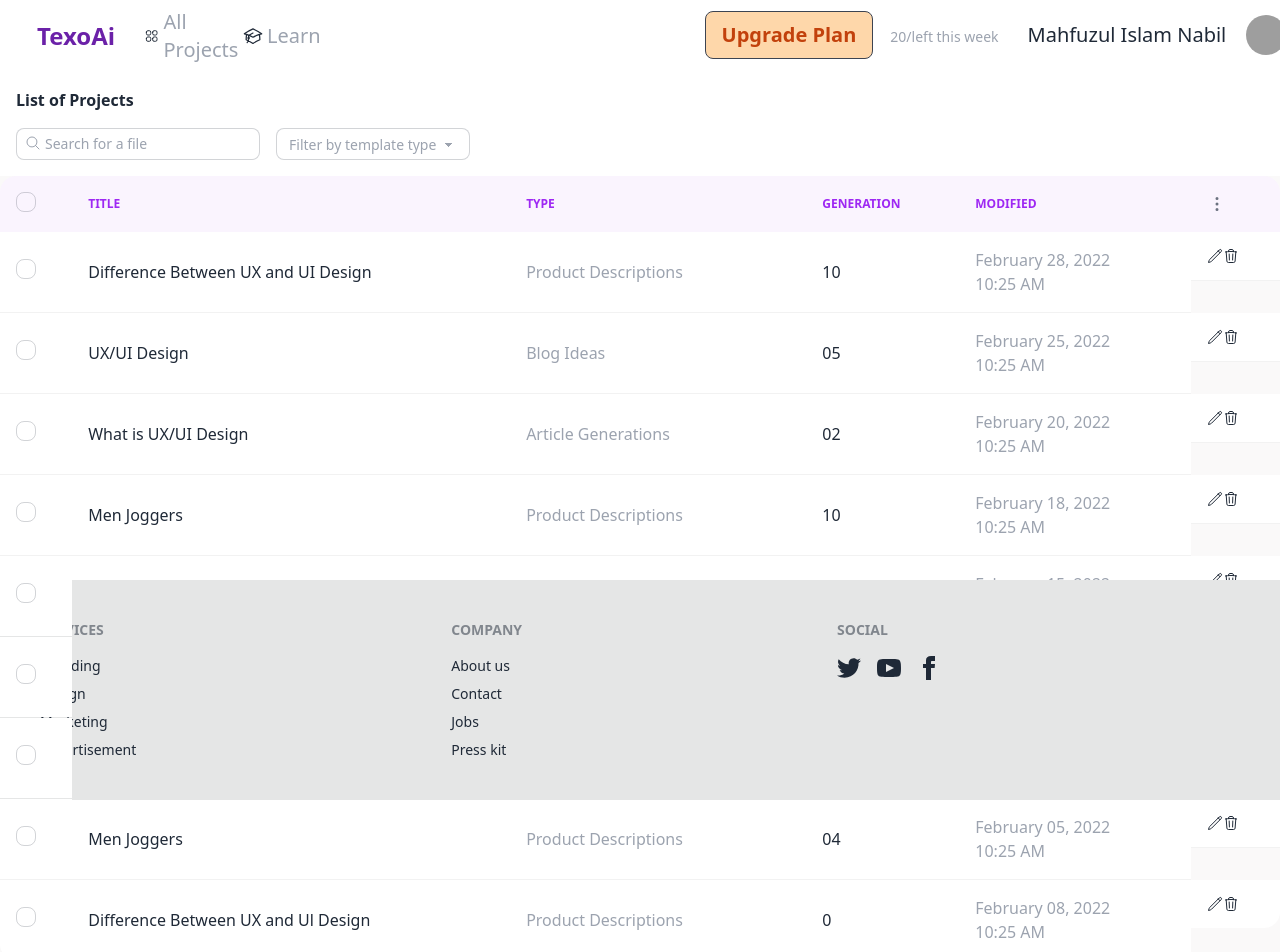
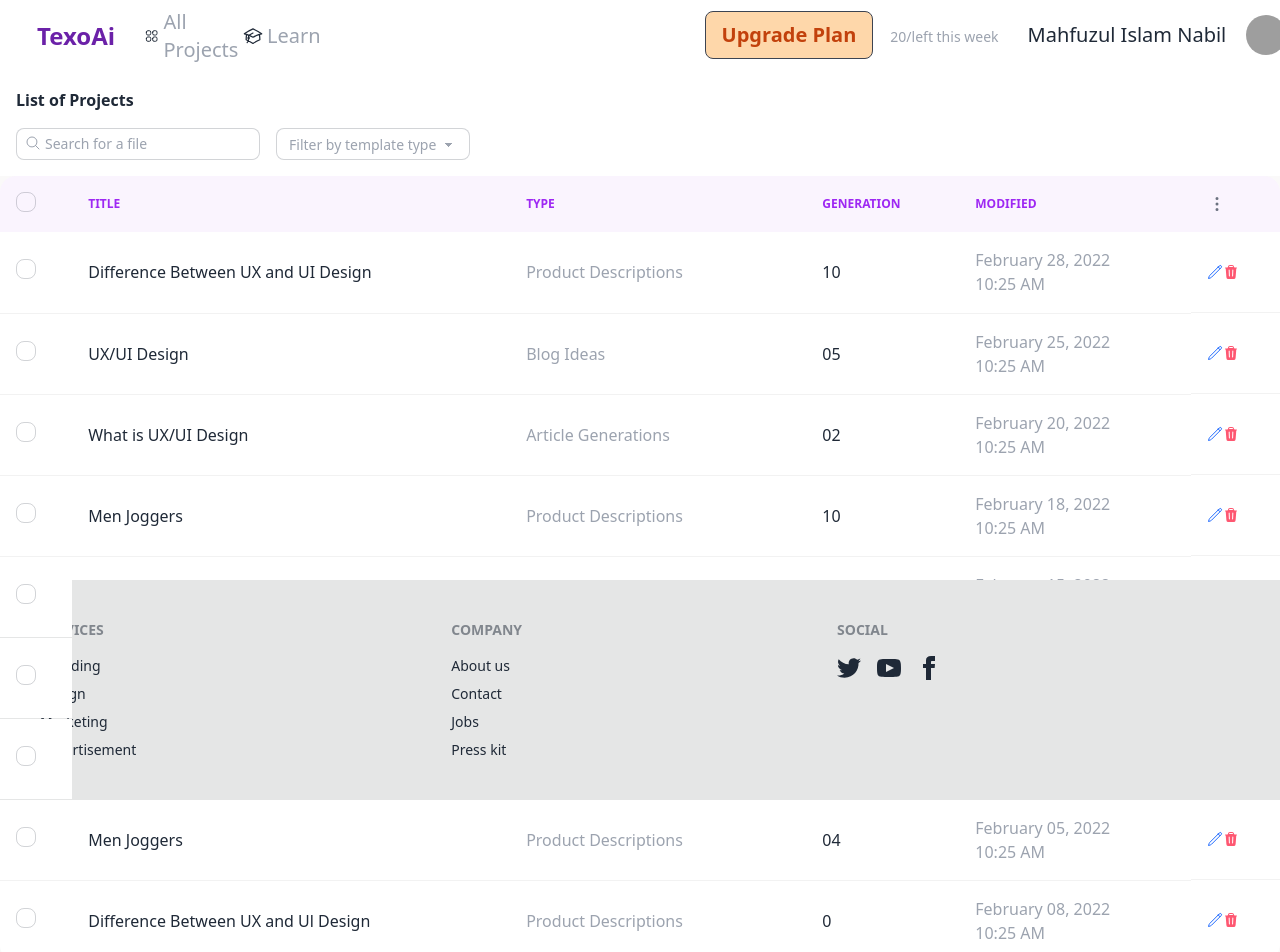
Before and after one commit to darkimpow/ai-writer-app-final, a React (Create React App) app: page /dashboard/projects in a window 1280 px wide. Shown: the top 952 px of the page. Built offline with nearby package versions, Linux system fonts and the light colour scheme; grey boxes are pictures that could not be loaded.

Commit message:
svg styling

```diff
--- a/src/pages/projects/TableBody.js
+++ b/src/pages/projects/TableBody.js
@@ -52,14 +52,16 @@
                         </td>
                         <td className={'flex flex-row'}>
                             <div>
-                                <svg xmlns="http://www.w3.org/2000/svg" fill="none" viewBox="0 0 24 24" strokeWidth={1.5} stroke="currentColor" className="w-4 h-4">
+                                <svg xmlns="http://www.w3.org/2000/svg" fill="none" viewBox="0 0 24 24" strokeWidth={1.5} stroke="#216bfe" className="w-4 h-12">
                                     <path strokeLinecap="round" strokeLinejoin="round" d="M16.862 4.487l1.687-1.688a1.875 1.875 0 112.652 2.652L6.832 19.82a4.5 4.5 0 01-1.897 1.13l-2.685.8.8-2.685a4.5 4.5 0 011.13-1.897L16.863 4.487zm0 0L19.5 7.125" />
                                 </svg>
                             </div>
                             <div>
-                                <svg xmlns="http://www.w3.org/2000/svg" fill="none" viewBox="0 0 24 24" strokeWidth={1.5} stroke="currentColor" className="w-4 h-4">
-                                    <path strokeLinecap="round" strokeLinejoin="round" d="M14.74 9l-.346 9m-4.788 0L9.26 9m9.968-3.21c.342.052.682.107 1.022.166m-1.022-.165L18.16 19.673a2.25 2.25 0 01-2.244 2.077H8.084a2.25 2.25 0 01-2.244-2.077L4.772 5.79m14.456 0a48.108 48.108 0 00-3.478-.397m-12 .562c.34-.059.68-.114 1.022-.165m0 0a48.11 48.11 0 013.478-.397m7.5 0v-.916c0-1.18-.91-2.164-2.09-2.201a51.964 51.964 0 00-3.32 0c-1.18.037-2.09 1.022-2.09 2.201v.916m7.5 0a48.667 48.667 0 00-7.5 0" />
+
+                                <svg xmlns="http://www.w3.org/2000/svg" viewBox="0 0 24 24" fill="#fe5771" className="w-4 h-12">
+                                    <path fillRule="evenodd" d="M16.5 4.478v.227a48.816 48.816 0 013.878.512.75.75 0 11-.256 1.478l-.209-.035-1.005 13.07a3 3 0 01-2.991 2.77H8.084a3 3 0 01-2.991-2.77L4.087 6.66l-.209.035a.75.75 0 01-.256-1.478A48.567 48.567 0 017.5 4.705v-.227c0-1.564 1.213-2.9 2.816-2.951a52.662 52.662 0 013.369 0c1.603.051 2.815 1.387 2.815 2.951zm-6.136-1.452a51.196 51.196 0 013.273 0C14.39 3.05 15 3.684 15 4.478v.113a49.488 49.488 0 00-6 0v-.113c0-.794.609-1.428 1.364-1.452zm-.355 5.945a.75.75 0 10-1.5.058l.347 9a.75.75 0 101.499-.058l-.346-9zm5.48.058a.75.75 0 10-1.498-.058l-.347 9a.75.75 0 001.5.058l.345-9z" clipRule="evenodd" />
                                 </svg>
+
                             </div>
                         </td>
                     </tr>
@@ -83,13 +85,13 @@
                         </td>
                         <td className={'flex flex-row'}>
                             <div>
-                                <svg xmlns="http://www.w3.org/2000/svg" fill="none" viewBox="0 0 24 24" strokeWidth={1.5} stroke="currentColor" className="w-4 h-4">
+                                <svg xmlns="http://www.w3.org/2000/svg" fill="none" viewBox="0 0 24 24" strokeWidth={1.5} stroke="#216bfe" className="w-4 h-12">
                                     <path strokeLinecap="round" strokeLinejoin="round" d="M16.862 4.487l1.687-1.688a1.875 1.875 0 112.652 2.652L6.832 19.82a4.5 4.5 0 01-1.897 1.13l-2.685.8.8-2.685a4.5 4.5 0 011.13-1.897L16.863 4.487zm0 0L19.5 7.125" />
                                 </svg>
                             </div>
                             <div>
-                                <svg xmlns="http://www.w3.org/2000/svg" fill="none" viewBox="0 0 24 24" strokeWidth={1.5} stroke="currentColor" className="w-4 h-4">
-                                    <path strokeLinecap="round" strokeLinejoin="round" d="M14.74 9l-.346 9m-4.788 0L9.26 9m9.968-3.21c.342.052.682.107 1.022.166m-1.022-.165L18.16 19.673a2.25 2.25 0 01-2.244 2.077H8.084a2.25 2.25 0 01-2.244-2.077L4.772 5.79m14.456 0a48.108 48.108 0 00-3.478-.397m-12 .562c.34-.059.68-.114 1.022-.165m0 0a48.11 48.11 0 013.478-.397m7.5 0v-.916c0-1.18-.91-2.164-2.09-2.201a51.964 51.964 0 00-3.32 0c-1.18.037-2.09 1.022-2.09 2.201v.916m7.5 0a48.667 48.667 0 00-7.5 0" />
+                                <svg xmlns="http://www.w3.org/2000/svg" viewBox="0 0 24 24" fill="#fe5771" className="w-4 h-12">
+                                    <path fillRule="evenodd" d="M16.5 4.478v.227a48.816 48.816 0 013.878.512.75.75 0 11-.256 1.478l-.209-.035-1.005 13.07a3 3 0 01-2.991 2.77H8.084a3 3 0 01-2.991-2.77L4.087 6.66l-.209.035a.75.75 0 01-.256-1.478A48.567 48.567 0 017.5 4.705v-.227c0-1.564 1.213-2.9 2.816-2.951a52.662 52.662 0 013.369 0c1.603.051 2.815 1.387 2.815 2.951zm-6.136-1.452a51.196 51.196 0 013.273 0C14.39 3.05 15 3.684 15 4.478v.113a49.488 49.488 0 00-6 0v-.113c0-.794.609-1.428 1.364-1.452zm-.355 5.945a.75.75 0 10-1.5.058l.347 9a.75.75 0 101.499-.058l-.346-9zm5.48.058a.75.75 0 10-1.498-.058l-.347 9a.75.75 0 001.5.058l.345-9z" clipRule="evenodd" />
                                 </svg>
                             </div>
                         </td>
@@ -114,13 +116,13 @@
                         </td>
                         <td className={'flex flex-row'}>
                             <div>
-                                <svg xmlns="http://www.w3.org/2000/svg" fill="none" viewBox="0 0 24 24" strokeWidth={1.5} stroke="currentColor" className="w-4 h-4">
+                                <svg xmlns="http://www.w3.org/2000/svg" fill="none" viewBox="0 0 24 24" strokeWidth={1.5} stroke="#216bfe" className="w-4 h-12">
                                     <path strokeLinecap="round" strokeLinejoin="round" d="M16.862 4.487l1.687-1.688a1.875 1.875 0 112.652 2.652L6.832 19.82a4.5 4.5 0 01-1.897 1.13l-2.685.8.8-2.685a4.5 4.5 0 011.13-1.897L16.863 4.487zm0 0L19.5 7.125" />
                                 </svg>
                             </div>
                             <div>
-                                <svg xmlns="http://www.w3.org/2000/svg" fill="none" viewBox="0 0 24 24" strokeWidth={1.5} stroke="currentColor" className="w-4 h-4">
-                                    <path strokeLinecap="round" strokeLinejoin="round" d="M14.74 9l-.346 9m-4.788 0L9.26 9m9.968-3.21c.342.052.682.107 1.022.166m-1.022-.165L18.16 19.673a2.25 2.25 0 01-2.244 2.077H8.084a2.25 2.25 0 01-2.244-2.077L4.772 5.79m14.456 0a48.108 48.108 0 00-3.478-.397m-12 .562c.34-.059.68-.114 1.022-.165m0 0a48.11 48.11 0 013.478-.397m7.5 0v-.916c0-1.18-.91-2.164-2.09-2.201a51.964 51.964 0 00-3.32 0c-1.18.037-2.09 1.022-2.09 2.201v.916m7.5 0a48.667 48.667 0 00-7.5 0" />
+                                <svg xmlns="http://www.w3.org/2000/svg" viewBox="0 0 24 24" fill="#fe5771" className="w-4 h-12">
+                                    <path fillRule="evenodd" d="M16.5 4.478v.227a48.816 48.816 0 013.878.512.75.75 0 11-.256 1.478l-.209-.035-1.005 13.07a3 3 0 01-2.991 2.77H8.084a3 3 0 01-2.991-2.77L4.087 6.66l-.209.035a.75.75 0 01-.256-1.478A48.567 48.567 0 017.5 4.705v-.227c0-1.564 1.213-2.9 2.816-2.951a52.662 52.662 0 013.369 0c1.603.051 2.815 1.387 2.815 2.951zm-6.136-1.452a51.196 51.196 0 013.273 0C14.39 3.05 15 3.684 15 4.478v.113a49.488 49.488 0 00-6 0v-.113c0-.794.609-1.428 1.364-1.452zm-.355 5.945a.75.75 0 10-1.5.058l.347 9a.75.75 0 101.499-.058l-.346-9zm5.48.058a.75.75 0 10-1.498-.058l-.347 9a.75.75 0 001.5.058l.345-9z" clipRule="evenodd" />
                                 </svg>
                             </div>
                         </td>
@@ -145,13 +147,13 @@
                         </td>
                         <td className={'flex flex-row'}>
                             <div>
-                                <svg xmlns="http://www.w3.org/2000/svg" fill="none" viewBox="0 0 24 24" strokeWidth={1.5} stroke="currentColor" className="w-4 h-4">
+                                <svg xmlns="http://www.w3.org/2000/svg" fill="none" viewBox="0 0 24 24" strokeWidth={1.5} stroke="#216bfe" className="w-4 h-12">
                                     <path strokeLinecap="round" strokeLinejoin="round" d="M16.862 4.487l1.687-1.688a1.875 1.875 0 112.652 2.652L6.832 19.82a4.5 4.5 0 01-1.897 1.13l-2.685.8.8-2.685a4.5 4.5 0 011.13-1.897L16.863 4.487zm0 0L19.5 7.125" />
                                 </svg>
                             </div>
                             <div>
-                                <svg xmlns="http://www.w3.org/2000/svg" fill="none" viewBox="0 0 24 24" strokeWidth={1.5} stroke="currentColor" className="w-4 h-4">
-                                    <path strokeLinecap="round" strokeLinejoin="round" d="M14.74 9l-.346 9m-4.788 0L9.26 9m9.968-3.21c.342.052.682.107 1.022.166m-1.022-.165L18.16 19.673a2.25 2.25 0 01-2.244 2.077H8.084a2.25 2.25 0 01-2.244-2.077L4.772 5.79m14.456 0a48.108 48.108 0 00-3.478-.397m-12 .562c.34-.059.68-.114 1.022-.165m0 0a48.11 48.11 0 013.478-.397m7.5 0v-.916c0-1.18-.91-2.164-2.09-2.201a51.964 51.964 0 00-3.32 0c-1.18.037-2.09 1.022-2.09 2.201v.916m7.5 0a48.667 48.667 0 00-7.5 0" />
+                                <svg xmlns="http://www.w3.org/2000/svg" viewBox="0 0 24 24" fill="#fe5771" className="w-4 h-12">
+                                    <path fillRule="evenodd" d="M16.5 4.478v.227a48.816 48.816 0 013.878.512.75.75 0 11-.256 1.478l-.209-.035-1.005 13.07a3 3 0 01-2.991 2.77H8.084a3 3 0 01-2.991-2.77L4.087 6.66l-.209.035a.75.75 0 01-.256-1.478A48.567 48.567 0 017.5 4.705v-.227c0-1.564 1.213-2.9 2.816-2.951a52.662 52.662 0 013.369 0c1.603.051 2.815 1.387 2.815 2.951zm-6.136-1.452a51.196 51.196 0 013.273 0C14.39 3.05 15 3.684 15 4.478v.113a49.488 49.488 0 00-6 0v-.113c0-.794.609-1.428 1.364-1.452zm-.355 5.945a.75.75 0 10-1.5.058l.347 9a.75.75 0 101.499-.058l-.346-9zm5.48.058a.75.75 0 10-1.498-.058l-.347 9a.75.75 0 001.5.058l.345-9z" clipRule="evenodd" />
                                 </svg>
                             </div>
                         </td>
@@ -176,13 +178,13 @@
                         </td>
                         <td className={'flex flex-row'}>
                             <div>
-                                <svg xmlns="http://www.w3.org/2000/svg" fill="none" viewBox="0 0 24 24" strokeWidth={1.5} stroke="currentColor" className="w-4 h-4">
+                                <svg xmlns="http://www.w3.org/2000/svg" fill="none" viewBox="0 0 24 24" strokeWidth={1.5} stroke="#216bfe" className="w-4 h-12">
                                     <path strokeLinecap="round" strokeLinejoin="round" d="M16.862 4.487l1.687-1.688a1.875 1.875 0 112.652 2.652L6.832 19.82a4.5 4.5 0 01-1.897 1.13l-2.685.8.8-2.685a4.5 4.5 0 011.13-1.897L16.863 4.487zm0 0L19.5 7.125" />
                                 </svg>
                             </div>
                             <div>
-                                <svg xmlns="http://www.w3.org/2000/svg" fill="none" viewBox="0 0 24 24" strokeWidth={1.5} stroke="currentColor" className="w-4 h-4">
-                                    <path strokeLinecap="round" strokeLinejoin="round" d="M14.74 9l-.346 9m-4.788 0L9.26 9m9.968-3.21c.342.052.682.107 1.022.166m-1.022-.165L18.16 19.673a2.25 2.25 0 01-2.244 2.077H8.084a2.25 2.25 0 01-2.244-2.077L4.772 5.79m14.456 0a48.108 48.108 0 00-3.478-.397m-12 .562c.34-.059.68-.114 1.022-.165m0 0a48.11 48.11 0 013.478-.397m7.5 0v-.916c0-1.18-.91-2.164-2.09-2.201a51.964 51.964 0 00-3.32 0c-1.18.037-2.09 1.022-2.09 2.201v.916m7.5 0a48.667 48.667 0 00-7.5 0" />
+                                <svg xmlns="http://www.w3.org/2000/svg" viewBox="0 0 24 24" fill="#fe5771" className="w-4 h-12">
+                                    <path fillRule="evenodd" d="M16.5 4.478v.227a48.816 48.816 0 013.878.512.75.75 0 11-.256 1.478l-.209-.035-1.005 13.07a3 3 0 01-2.991 2.77H8.084a3 3 0 01-2.991-2.77L4.087 6.66l-.209.035a.75.75 0 01-.256-1.478A48.567 48.567 0 017.5 4.705v-.227c0-1.564 1.213-2.9 2.816-2.951a52.662 52.662 0 013.369 0c1.603.051 2.815 1.387 2.815 2.951zm-6.136-1.452a51.196 51.196 0 013.273 0C14.39 3.05 15 3.684 15 4.478v.113a49.488 49.488 0 00-6 0v-.113c0-.794.609-1.428 1.364-1.452zm-.355 5.945a.75.75 0 10-1.5.058l.347 9a.75.75 0 101.499-.058l-.346-9zm5.48.058a.75.75 0 10-1.498-.058l-.347 9a.75.75 0 001.5.058l.345-9z" clipRule="evenodd" />
                                 </svg>
                             </div>
                         </td>
@@ -207,13 +209,13 @@
                         </td>
                         <td className={'flex flex-row'}>
                             <div>
-                                <svg xmlns="http://www.w3.org/2000/svg" fill="none" viewBox="0 0 24 24" strokeWidth={1.5} stroke="currentColor" className="w-4 h-4">
+                                <svg xmlns="http://www.w3.org/2000/svg" fill="none" viewBox="0 0 24 24" strokeWidth={1.5} stroke="#216bfe" className="w-4 h-12">
                                     <path strokeLinecap="round" strokeLinejoin="round" d="M16.862 4.487l1.687-1.688a1.875 1.875 0 112.652 2.652L6.832 19.82a4.5 4.5 0 01-1.897 1.13l-2.685.8.8-2.685a4.5 4.5 0 011.13-1.897L16.863 4.487zm0 0L19.5 7.125" />
                                 </svg>
                             </div>
                             <div>
-                                <svg xmlns="http://www.w3.org/2000/svg" fill="none" viewBox="0 0 24 24" strokeWidth={1.5} stroke="currentColor" className="w-4 h-4">
-                                    <path strokeLinecap="round" strokeLinejoin="round" d="M14.74 9l-.346 9m-4.788 0L9.26 9m9.968-3.21c.342.052.682.107 1.022.166m-1.022-.165L18.16 19.673a2.25 2.25 0 01-2.244 2.077H8.084a2.25 2.25 0 01-2.244-2.077L4.772 5.79m14.456 0a48.108 48.108 0 00-3.478-.397m-12 .562c.34-.059.68-.114 1.022-.165m0 0a48.11 48.11 0 013.478-.397m7.5 0v-.916c0-1.18-.91-2.164-2.09-2.201a51.964 51.964 0 00-3.32 0c-1.18.037-2.09 1.022-2.09 2.201v.916m7.5 0a48.667 48.667 0 00-7.5 0" />
+                                <svg xmlns="http://www.w3.org/2000/svg" viewBox="0 0 24 24" fill="#fe5771" className="w-4 h-12">
+                                    <path fillRule="evenodd" d="M16.5 4.478v.227a48.816 48.816 0 013.878.512.75.75 0 11-.256 1.478l-.209-.035-1.005 13.07a3 3 0 01-2.991 2.77H8.084a3 3 0 01-2.991-2.77L4.087 6.66l-.209.035a.75.75 0 01-.256-1.478A48.567 48.567 0 017.5 4.705v-.227c0-1.564 1.213-2.9 2.816-2.951a52.662 52.662 0 013.369 0c1.603.051 2.815 1.387 2.815 2.951zm-6.136-1.452a51.196 51.196 0 013.273 0C14.39 3.05 15 3.684 15 4.478v.113a49.488 49.488 0 00-6 0v-.113c0-.794.609-1.428 1.364-1.452zm-.355 5.945a.75.75 0 10-1.5.058l.347 9a.75.75 0 101.499-.058l-.346-9zm5.48.058a.75.75 0 10-1.498-.058l-.347 9a.75.75 0 001.5.058l.345-9z" clipRule="evenodd" />
                                 </svg>
                             </div>
                         </td>
@@ -238,13 +240,13 @@
                         </td>
                         <td className={'flex flex-row'}>
                             <div>
-                                <svg xmlns="http://www.w3.org/2000/svg" fill="none" viewBox="0 0 24 24" strokeWidth={1.5} stroke="currentColor" className="w-4 h-4">
+                                <svg xmlns="http://www.w3.org/2000/svg" fill="none" viewBox="0 0 24 24" strokeWidth={1.5} stroke="#216bfe" className="w-4 h-12">
                                     <path strokeLinecap="round" strokeLinejoin="round" d="M16.862 4.487l1.687-1.688a1.875 1.875 0 112.652 2.652L6.832 19.82a4.5 4.5 0 01-1.897 1.13l-2.685.8.8-2.685a4.5 4.5 0 011.13-1.897L16.863 4.487zm0 0L19.5 7.125" />
                                 </svg>
                             </div>
                             <div>
-                                <svg xmlns="http://www.w3.org/2000/svg" fill="none" viewBox="0 0 24 24" strokeWidth={1.5} stroke="currentColor" className="w-4 h-4">
-                                    <path strokeLinecap="round" strokeLinejoin="round" d="M14.74 9l-.346 9m-4.788 0L9.26 9m9.968-3.21c.342.052.682.107 1.022.166m-1.022-.165L18.16 19.673a2.25 2.25 0 01-2.244 2.077H8.084a2.25 2.25 0 01-2.244-2.077L4.772 5.79m14.456 0a48.108 48.108 0 00-3.478-.397m-12 .562c.34-.059.68-.114 1.022-.165m0 0a48.11 48.11 0 013.478-.397m7.5 0v-.916c0-1.18-.91-2.164-2.09-2.201a51.964 51.964 0 00-3.32 0c-1.18.037-2.09 1.022-2.09 2.201v.916m7.5 0a48.667 48.667 0 00-7.5 0" />
+                                <svg xmlns="http://www.w3.org/2000/svg" viewBox="0 0 24 24" fill="#fe5771" className="w-4 h-12">
+                                    <path fillRule="evenodd" d="M16.5 4.478v.227a48.816 48.816 0 013.878.512.75.75 0 11-.256 1.478l-.209-.035-1.005 13.07a3 3 0 01-2.991 2.77H8.084a3 3 0 01-2.991-2.77L4.087 6.66l-.209.035a.75.75 0 01-.256-1.478A48.567 48.567 0 017.5 4.705v-.227c0-1.564 1.213-2.9 2.816-2.951a52.662 52.662 0 013.369 0c1.603.051 2.815 1.387 2.815 2.951zm-6.136-1.452a51.196 51.196 0 013.273 0C14.39 3.05 15 3.684 15 4.478v.113a49.488 49.488 0 00-6 0v-.113c0-.794.609-1.428 1.364-1.452zm-.355 5.945a.75.75 0 10-1.5.058l.347 9a.75.75 0 101.499-.058l-.346-9zm5.48.058a.75.75 0 10-1.498-.058l-.347 9a.75.75 0 001.5.058l.345-9z" clipRule="evenodd" />
                                 </svg>
                             </div>
                         </td>
@@ -269,13 +271,13 @@
                         </td>
                         <td className={'flex flex-row'}>
                             <div>
-                                <svg xmlns="http://www.w3.org/2000/svg" fill="none" viewBox="0 0 24 24" strokeWidth={1.5} stroke="currentColor" className="w-4 h-4">
+                                <svg xmlns="http://www.w3.org/2000/svg" fill="none" viewBox="0 0 24 24" strokeWidth={1.5} stroke="#216bfe" className="w-4 h-12">
                                     <path strokeLinecap="round" strokeLinejoin="round" d="M16.862 4.487l1.687-1.688a1.875 1.875 0 112.652 2.652L6.832 19.82a4.5 4.5 0 01-1.897 1.13l-2.685.8.8-2.685a4.5 4.5 0 011.13-1.897L16.863 4.487zm0 0L19.5 7.125" />
                                 </svg>
                             </div>
                             <div>
-                                <svg xmlns="http://www.w3.org/2000/svg" fill="none" viewBox="0 0 24 24" strokeWidth={1.5} stroke="currentColor" className="w-4 h-4">
-                                    <path strokeLinecap="round" strokeLinejoin="round" d="M14.74 9l-.346 9m-4.788 0L9.26 9m9.968-3.21c.342.052.682.107 1.022.166m-1.022-.165L18.16 19.673a2.25 2.25 0 01-2.244 2.077H8.084a2.25 2.25 0 01-2.244-2.077L4.772 5.79m14.456 0a48.108 48.108 0 00-3.478-.397m-12 .562c.34-.059.68-.114 1.022-.165m0 0a48.11 48.11 0 013.478-.397m7.5 0v-.916c0-1.18-.91-2.164-2.09-2.201a51.964 51.964 0 00-3.32 0c-1.18.037-2.09 1.022-2.09 2.201v.916m7.5 0a48.667 48.667 0 00-7.5 0" />
+                                <svg xmlns="http://www.w3.org/2000/svg" viewBox="0 0 24 24" fill="#fe5771" className="w-4 h-12">
+                                    <path fillRule="evenodd" d="M16.5 4.478v.227a48.816 48.816 0 013.878.512.75.75 0 11-.256 1.478l-.209-.035-1.005 13.07a3 3 0 01-2.991 2.77H8.084a3 3 0 01-2.991-2.77L4.087 6.66l-.209.035a.75.75 0 01-.256-1.478A48.567 48.567 0 017.5 4.705v-.227c0-1.564 1.213-2.9 2.816-2.951a52.662 52.662 0 013.369 0c1.603.051 2.815 1.387 2.815 2.951zm-6.136-1.452a51.196 51.196 0 013.273 0C14.39 3.05 15 3.684 15 4.478v.113a49.488 49.488 0 00-6 0v-.113c0-.794.609-1.428 1.364-1.452zm-.355 5.945a.75.75 0 10-1.5.058l.347 9a.75.75 0 101.499-.058l-.346-9zm5.48.058a.75.75 0 10-1.498-.058l-.347 9a.75.75 0 001.5.058l.345-9z" clipRule="evenodd" />
                                 </svg>
                             </div>
                         </td>
@@ -300,13 +302,13 @@
                         </td>
                         <td className={'flex flex-row'}>
                             <div>
-                                <svg xmlns="http://www.w3.org/2000/svg" fill="none" viewBox="0 0 24 24" strokeWidth={1.5} stroke="currentColor" className="w-4 h-4">
+                                <svg xmlns="http://www.w3.org/2000/svg" fill="none" viewBox="0 0 24 24" strokeWidth={1.5} stroke="#216bfe" className="w-4 h-12">
                                     <path strokeLinecap="round" strokeLinejoin="round" d="M16.862 4.487l1.687-1.688a1.875 1.875 0 112.652 2.652L6.832 19.82a4.5 4.5 0 01-1.897 1.13l-2.685.8.8-2.685a4.5 4.5 0 011.13-1.897L16.863 4.487zm0 0L19.5 7.125" />
                                 </svg>
                             </div>
                             <div>
-                                <svg xmlns="http://www.w3.org/2000/svg" fill="none" viewBox="0 0 24 24" strokeWidth={1.5} stroke="currentColor" className="w-4 h-4">
-                                    <path strokeLinecap="round" strokeLinejoin="round" d="M14.74 9l-.346 9m-4.788 0L9.26 9m9.968-3.21c.342.052.682.107 1.022.166m-1.022-.165L18.16 19.673a2.25 2.25 0 01-2.244 2.077H8.084a2.25 2.25 0 01-2.244-2.077L4.772 5.79m14.456 0a48.108 48.108 0 00-3.478-.397m-12 .562c.34-.059.68-.114 1.022-.165m0 0a48.11 48.11 0 013.478-.397m7.5 0v-.916c0-1.18-.91-2.164-2.09-2.201a51.964 51.964 0 00-3.32 0c-1.18.037-2.09 1.022-2.09 2.201v.916m7.5 0a48.667 48.667 0 00-7.5 0" />
+                                <svg xmlns="http://www.w3.org/2000/svg" viewBox="0 0 24 24" fill="#fe5771" className="w-4 h-12">
+                                    <path fillRule="evenodd" d="M16.5 4.478v.227a48.816 48.816 0 013.878.512.75.75 0 11-.256 1.478l-.209-.035-1.005 13.07a3 3 0 01-2.991 2.77H8.084a3 3 0 01-2.991-2.77L4.087 6.66l-.209.035a.75.75 0 01-.256-1.478A48.567 48.567 0 017.5 4.705v-.227c0-1.564 1.213-2.9 2.816-2.951a52.662 52.662 0 013.369 0c1.603.051 2.815 1.387 2.815 2.951zm-6.136-1.452a51.196 51.196 0 013.273 0C14.39 3.05 15 3.684 15 4.478v.113a49.488 49.488 0 00-6 0v-.113c0-.794.609-1.428 1.364-1.452zm-.355 5.945a.75.75 0 10-1.5.058l.347 9a.75.75 0 101.499-.058l-.346-9zm5.48.058a.75.75 0 10-1.498-.058l-.347 9a.75.75 0 001.5.058l.345-9z" clipRule="evenodd" />
                                 </svg>
                             </div>
                         </td>
```
